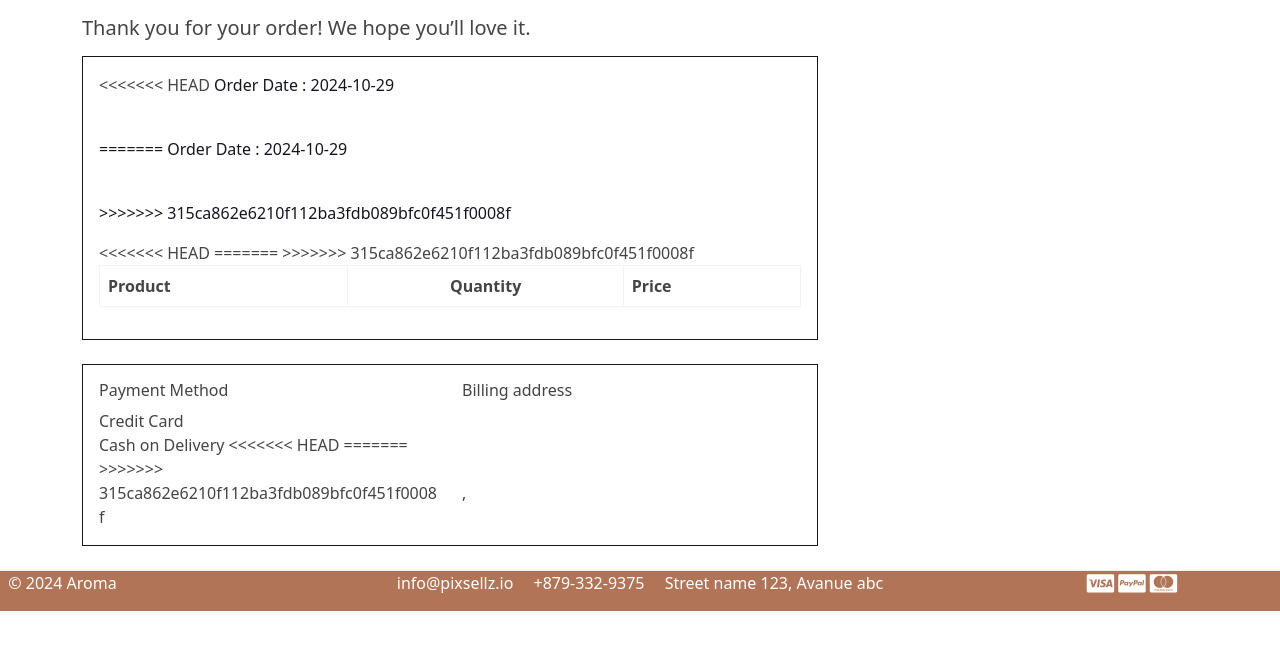
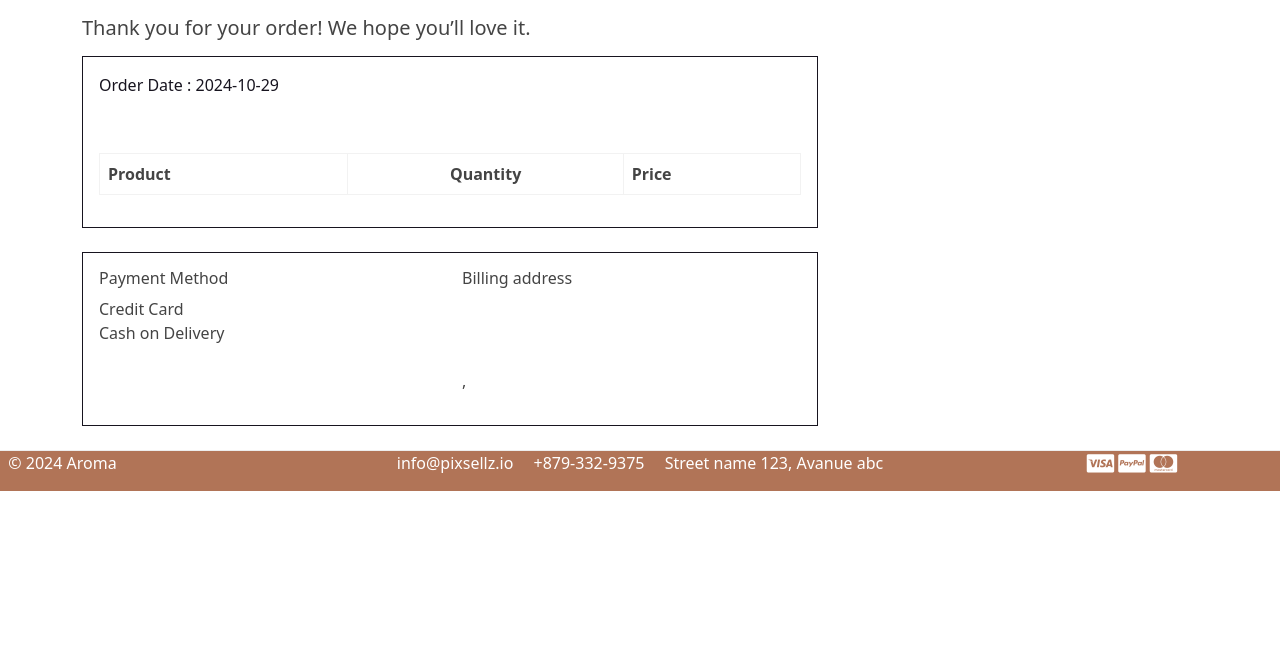
Before and after one commit to ivan2102/django-ecomm-app, a Django app: page /accounts/my-orders in a window 1280 px wide. Shown: the part 78-728 px from the top of the page. Run offline with Django 5.2, Linux system fonts and the light colour scheme; a user stored in the database is signed in; data comes from the database, SQL or seed files in the repository; lists and menus that the app fills with data are empty; some libraries are stand-ins or nearby versions.

Commit message:
my_orders.html changed

```diff
--- a/accounts/templates/accounts/my_orders.html
+++ b/accounts/templates/accounts/my_orders.html
@@ -23,15 +23,9 @@
             <div class="card-body">
               <div class="mb-3 d-flex justify-content-between">
                 <div>
-<<<<<<< HEAD
 
                   <span class="me-3 text-dark">Order Date : {% now "Y-m-d" %}  </p> <br>
 
-=======
-
-                  <span class="me-3 text-dark">Order Date : {% now "Y-m-d" %}  </p> <br>
-
->>>>>>> 315ca862e6210f112ba3fdb089bfc0f451f0008f
                 </div>
                 <div class="d-flex">
 
@@ -64,22 +58,21 @@
                     </td>
                     <td style="text-align: center;">{{ order.quantity }}</td>
                     <td>$ {{ order.price }}</td>
-<<<<<<< HEAD
+
 
                   </tr>
 
-=======
+
                    </tr>
->>>>>>> 315ca862e6210f112ba3fdb089bfc0f451f0008f
+
                   {% endfor %}
 
                 </tbody>
-<<<<<<< HEAD
+
                 <tfoot>
 
                 </tfoot>
-=======
->>>>>>> 315ca862e6210f112ba3fdb089bfc0f451f0008f
+
               </table>
             </div>
           </div>
@@ -91,10 +84,7 @@
                   <h3 class="h6">Payment Method</h3>
                   <span> Credit Card</span><br>
                   <span> Cash on Delivery</span>
-<<<<<<< HEAD
 
-=======
->>>>>>> 315ca862e6210f112ba3fdb089bfc0f451f0008f
                 </div>
 
                 <div class="col-lg-6">
```
